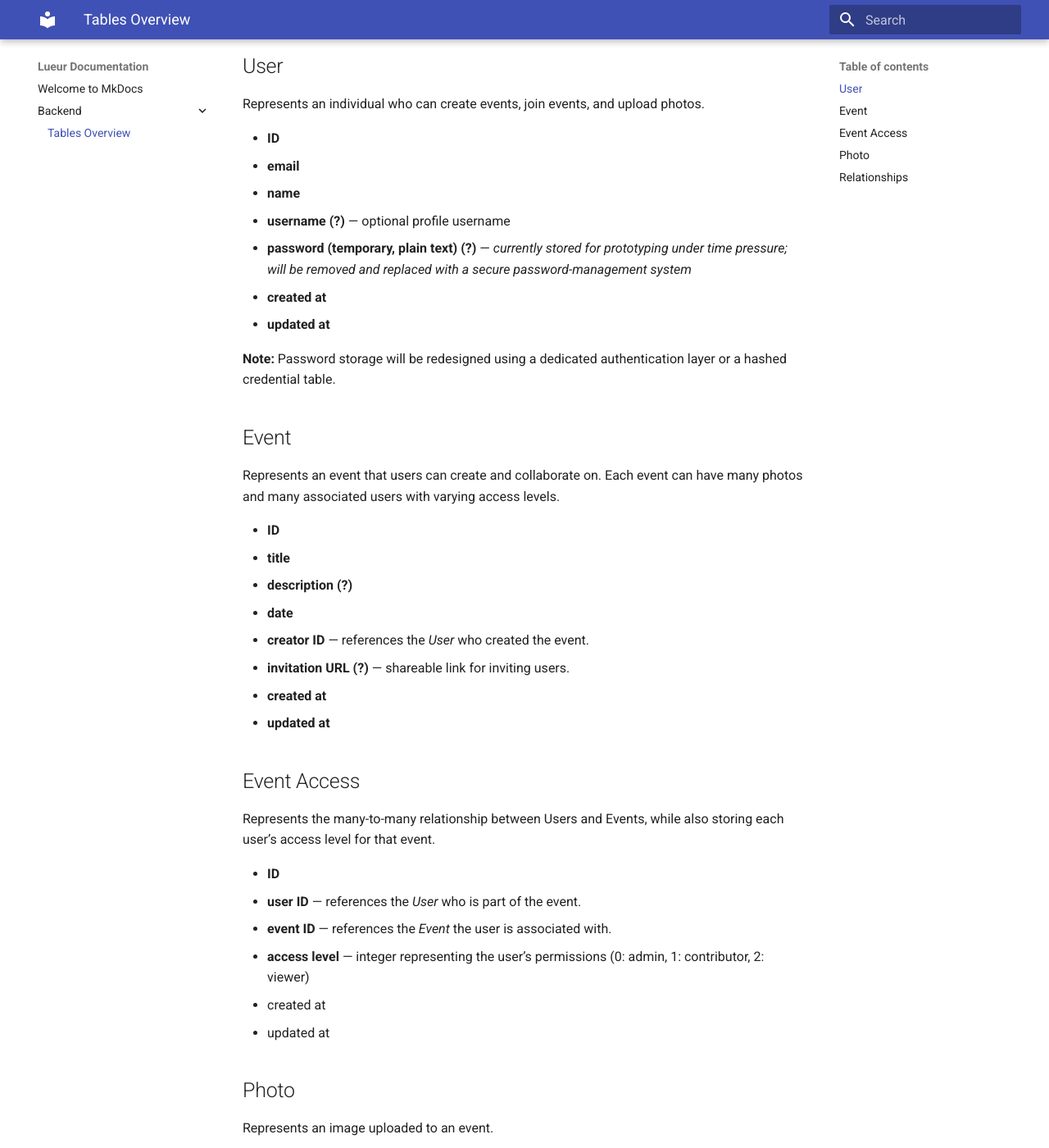
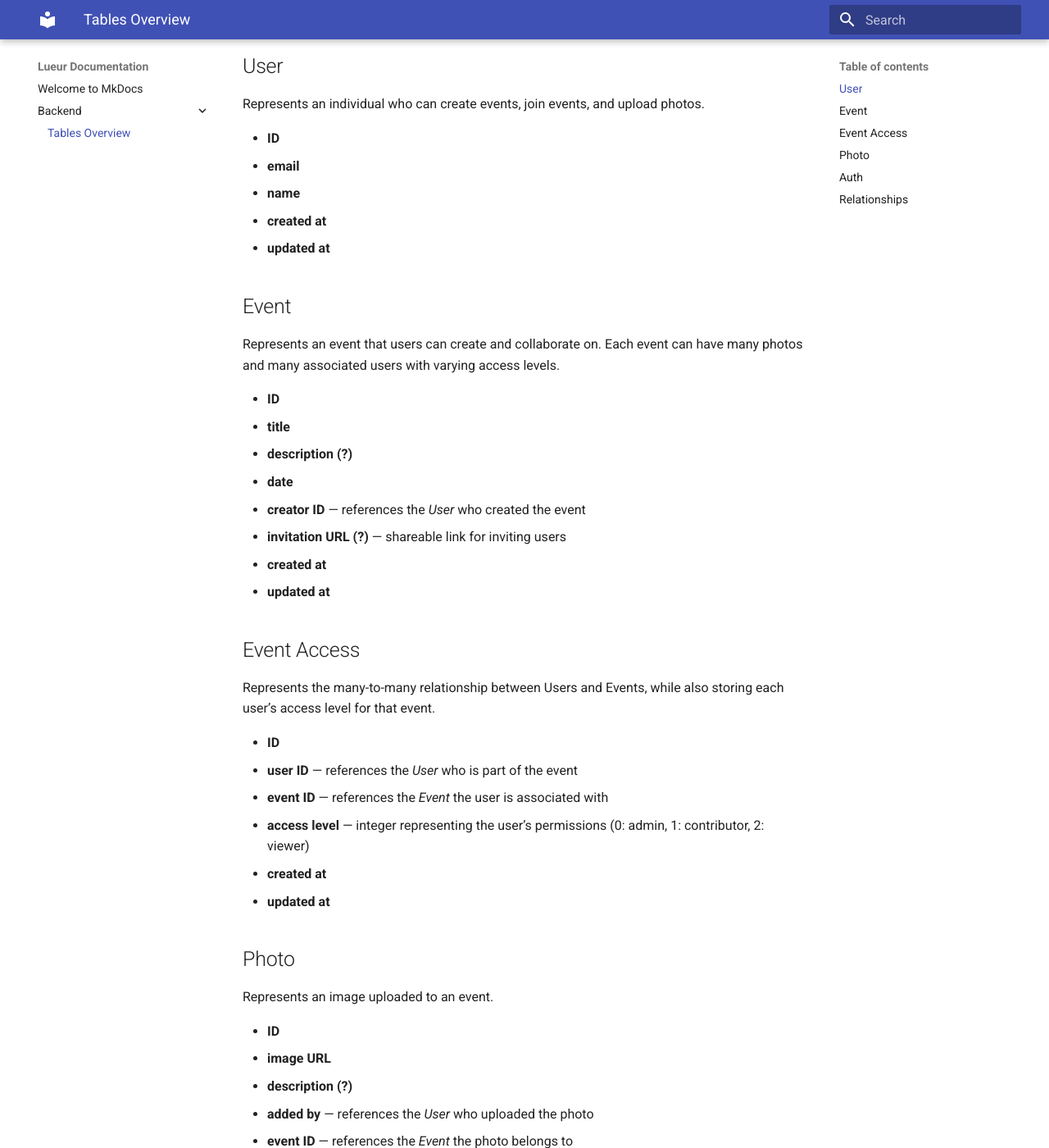
Before and after one commit to lueur-studio/lueur-doc, an MkDocs documentation site: the page built from docs/backend/tables.md, in a window 1280 px wide and 1400 px high, scrolled down 249 px. Shown: the whole window at 82% size. Built offline with MkDocs 1.6.1 and Material for MkDocs 9.7.7, drawn with Linux system fonts in a browser that asks for light colours; some of the changed text lies outside the part shown.

Commit message:
Add auth table to tables overview

```diff
--- a/docs/backend/tables.md
+++ b/docs/backend/tables.md
@@ -11,12 +11,8 @@ Represents an individual who can create events, join events, and upload photos.
 - **ID**
 - **email**
 - **name**
-- **username (?)** — optional profile username
-- **password (temporary, plain text) (?)** — *currently stored for prototyping under time pressure; will be removed and replaced with a secure password-management system*
 - **created at**
 - **updated at**
-
-**Note:** Password storage will be redesigned using a dedicated authentication layer or a hashed credential table.
 
 ## Event
 
@@ -26,23 +22,21 @@ Represents an event that users can create and collaborate on. Each event can hav
 - **title**
 - **description (?)**
 - **date**
-- **creator ID** — references the *User* who created the event.
-- **invitation URL (?)** — shareable link for inviting users.
+- **creator ID** — references the _User_ who created the event
+- **invitation URL (?)** — shareable link for inviting users
 - **created at**
 - **updated at**
-
 
 ## Event Access
 
 Represents the many-to-many relationship between Users and Events, while also storing each user’s access level for that event.
 
 - **ID**
-- **user ID** — references the *User* who is part of the event.
-- **event ID** — references the *Event* the user is associated with.
+- **user ID** — references the _User_ who is part of the event
+- **event ID** — references the _Event_ the user is associated with
 - **access level** — integer representing the user’s permissions (0: admin, 1: contributor, 2: viewer)
-- created at
-- updated at
-
+- **created at**
+- **updated at**
 
 ## Photo
 
@@ -51,14 +45,24 @@ Represents an image uploaded to an event.
 - **ID**
 - **image URL**
 - **description (?)**
-- **added by** — references the *User* who uploaded the photo.
-- **event ID** — references the *Event* the photo belongs to.
+- **added by** — references the _User_ who uploaded the photo
+- **event ID** — references the _Event_ the photo belongs to
+- **created at**
+- **updated at**
+
+## Auth
+
+Stores authentication credentials for registered users.
+
+- **ID**
+- **user ID** — references the _User_ the auth record belongs to
+- **password hash**
 - **created at**
 - **updated at**
 
 ## Relationships
 
 - **User ↔ Event** — many-to-many
-  Implemented through a join table (e.g., *EventAccess*) that stores each user’s access level for an event.
+  Implemented through a join table (e.g., _EventAccess_) that stores each user’s access level for an event.
 
 - **Event → Photo** — one-to-many
```
